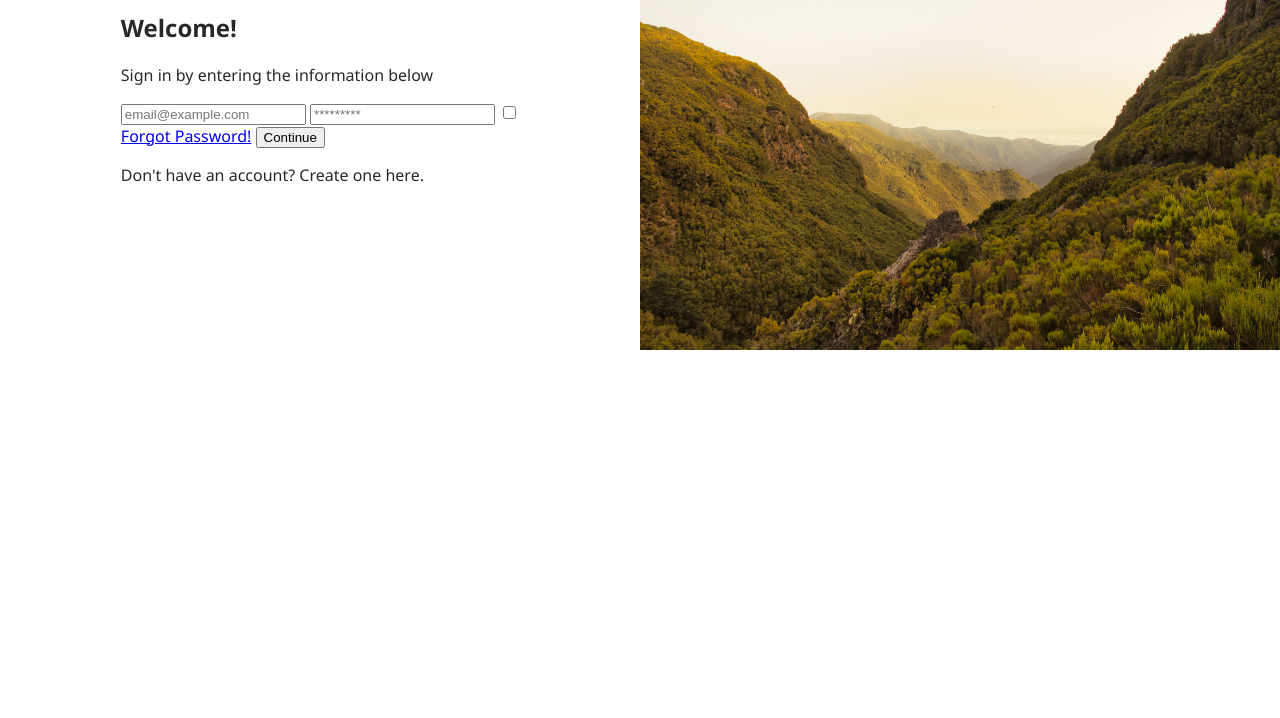
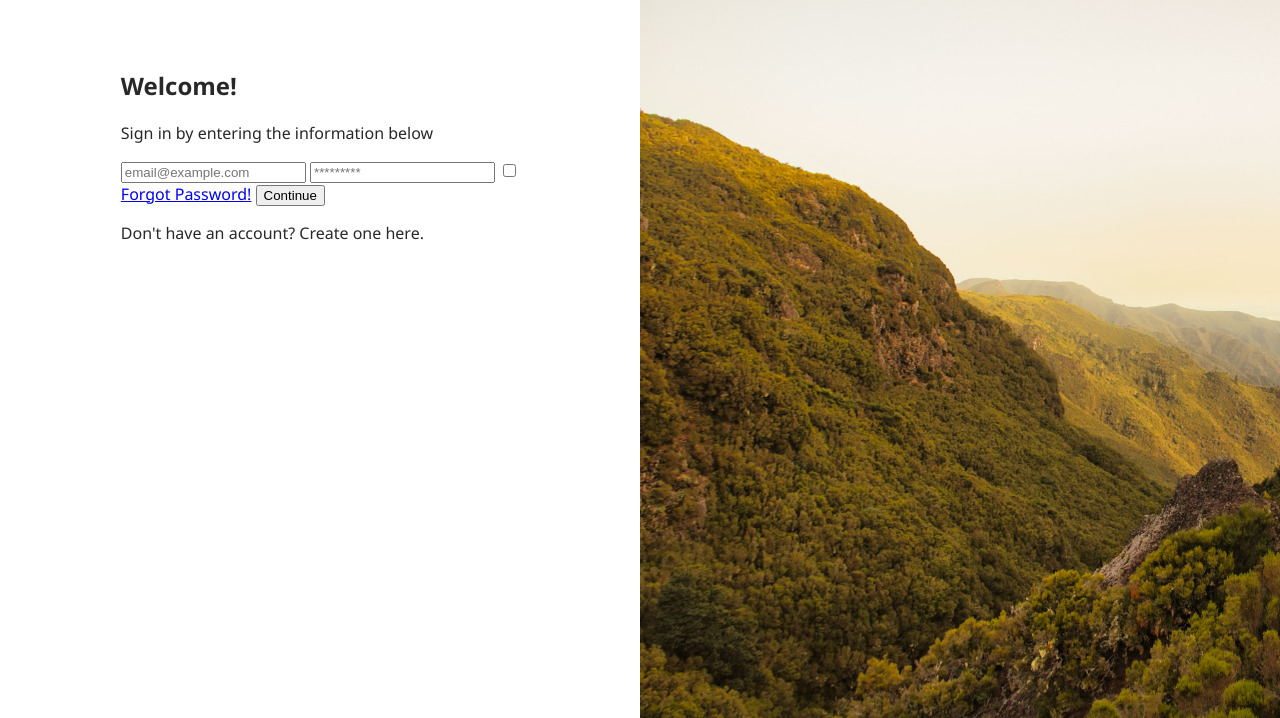
Before and after one commit to devyme/fluffy-octo-winner, a plain HTML site: page index.html in a window 1280 px wide. Shown: the part 82-800 px from the top of the page. Drawn offline with Linux system fonts and the light colour scheme.

Commit message:
adjusting the image size

```diff
--- a/index.html
+++ b/index.html
@@ -33,9 +33,7 @@
         </div>
       </section>
 
-      <section class="right">
-        <img src="images/bg.jpg" alt="Trees and mountains" />
-      </section>
+      <section class="right"></section>
     </div>
   </body>
 </html>
--- a/main.css
+++ b/main.css
@@ -9,15 +9,12 @@ body {
 
 .container {
   display: flex;
+  align-content: center;
 }
 
-section {
-  width: 50%;
-}
-
-img {
+.container {
+  height: 100vh;
   width: 100%;
-  height: 100%;
 }
 
 section.left {
@@ -25,9 +22,17 @@ section.left {
   align-items: center;
   flex-direction: column;
   align-content: center;
-  height: 100%;
+  height: 100vh;
+  width: 50%;
+  gap: 40px;
 }
 
 section.left h1 {
   color: rgb(213, 84, 84);
+  font-size: 30px;
 }
+section.right {
+  width: 50%;
+  background-image: url(images/bg.jpg);
+  background-size: cover;
+}
```
